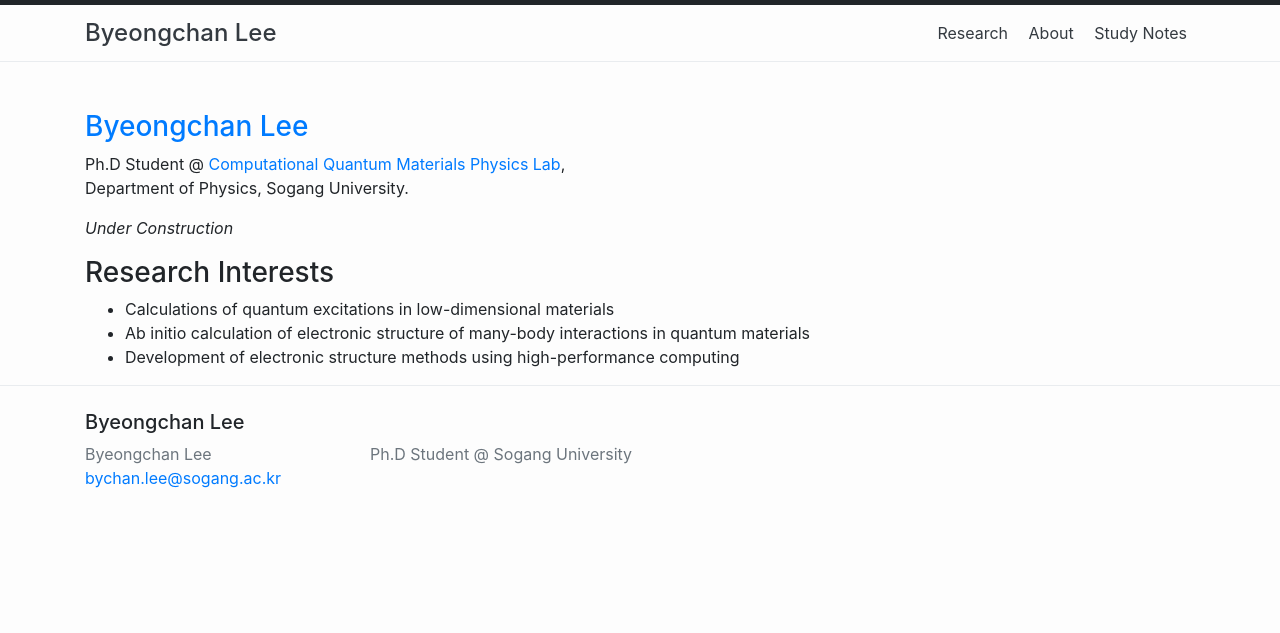
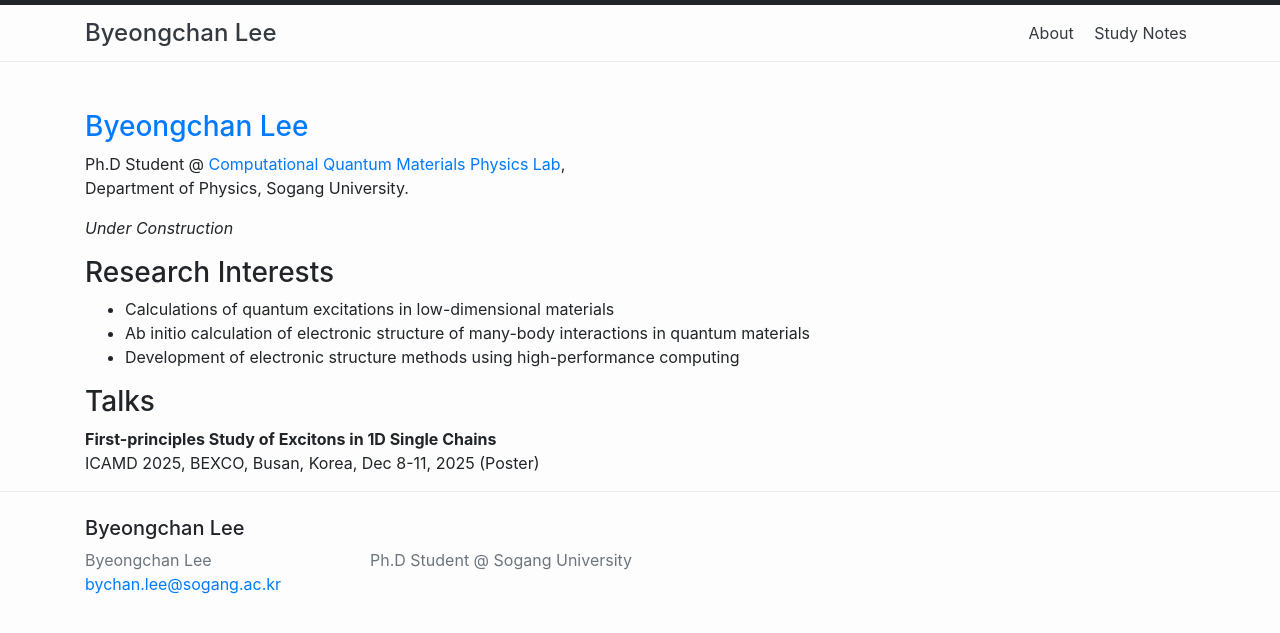
Before and after one commit to BryceByeongchan/brycebyeongchan.github.io, a Jekyll site: the page built from index.markdown, in a window 1280 px wide. Shown: the top 633 px of the page. Built offline with Jekyll 4.4.1, drawn with Linux system fonts in a browser that asks for light colours.

Commit message:
01022026

```diff
--- a/index.markdown
+++ b/index.markdown
@@ -16,3 +16,7 @@ Department of Physics, Sogang University.
 - Calculations of quantum excitations in low-dimensional materials
 - Ab initio calculation of electronic structure of many-body interactions in quantum materials
 - Development of electronic structure methods using high-performance computing
+
+### Talks
+**First-principles Study of Excitons in 1D Single Chains** \
+ICAMD 2025, BEXCO, Busan, Korea, Dec 8-11, 2025 (Poster)
```
Also changed, not shown: Research.md (deleted, +0 -11 lines).
